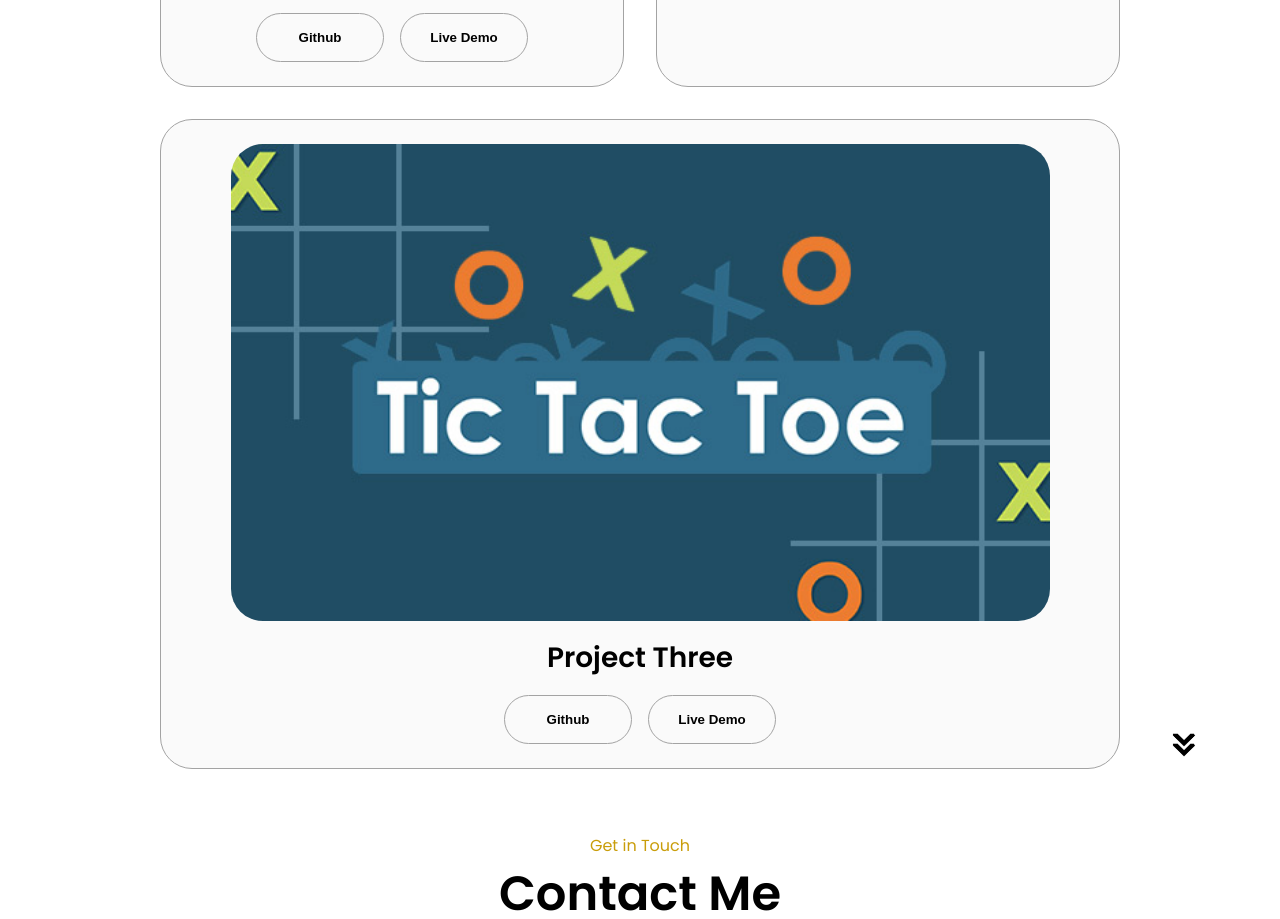
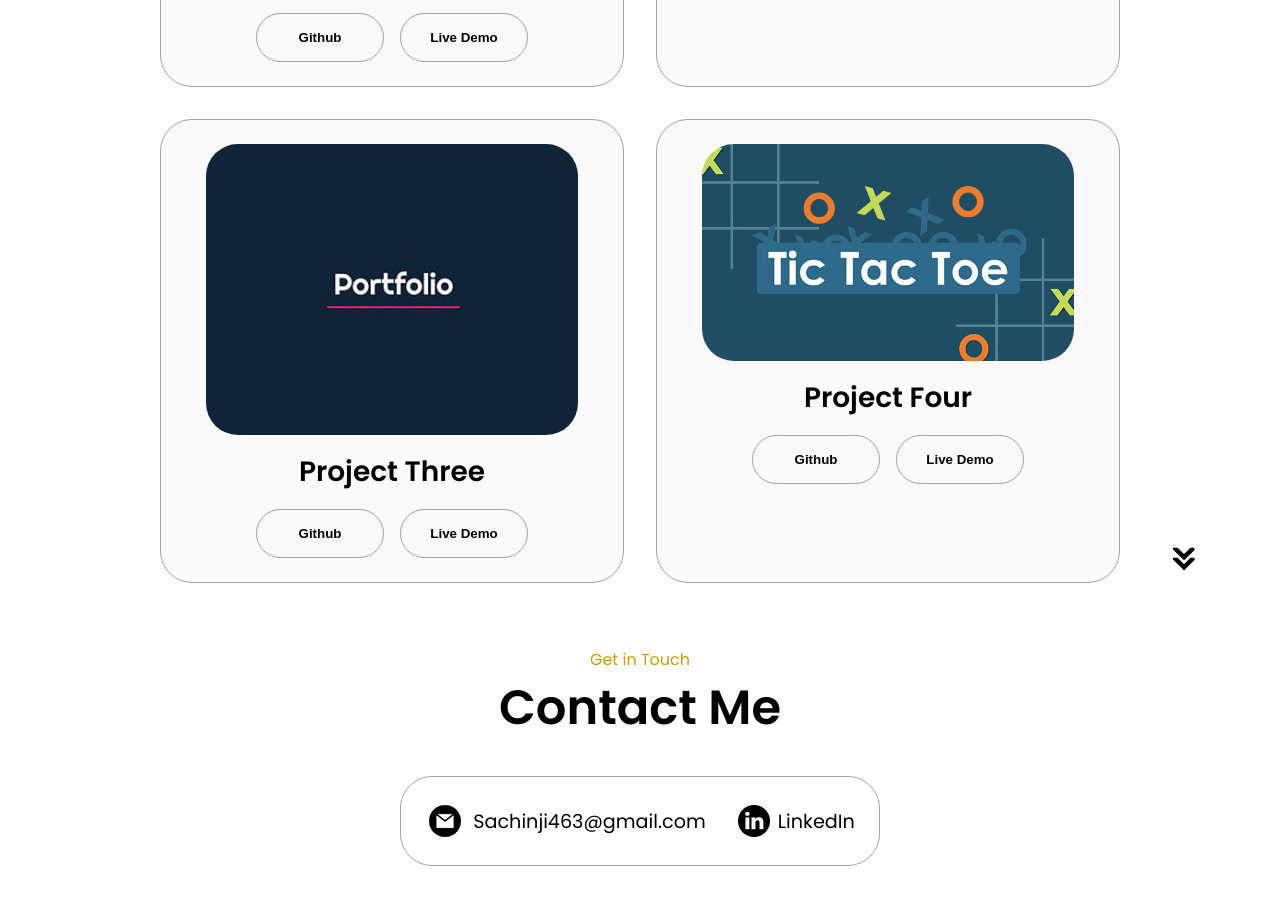
Before and after one commit to Sachin08112004/My-Portfolio, a plain HTML site: page index.html in a window 1280 px wide. Shown: the part 3052-3971 px from the top of the page. Drawn offline with Linux system fonts and the light colour scheme.

Commit message:
Update index.html

```diff
--- a/index.html
+++ b/index.html
@@ -291,12 +291,37 @@
           <div class="details-container color-container">
             <div class="article-container">
               <img
-                src="TicTacToe_OG-logo.jpg"
-                alt="Project 1"
+                src="WhatsApp Image 2024-02-17 at 21.38.02_b5d3cdd1.jpg"
+                alt="Project 3"
                 class="project-img"
               />
             </div>
             <h2 class="experience-sub-title project-title">Project Three</h2>
+            <div class="btn-container">
+              <button
+                class="btn btn-color-2 project-btn"
+                onclick="location.href='https://github.com/Sachin08112004/my-portfolio.git'"
+              >
+                Github
+              </button>
+              <button
+                class="btn btn-color-2 project-btn"
+                onclick="location.href='https://sachin08112004.github.io/my-portfolio/'"
+              >
+                Live Demo
+              </button>
+            </div>
+          </div>
+
+          <div class="details-container color-container">
+            <div class="article-container">
+              <img
+                src="TicTacToe_OG-logo.jpg"
+                alt="Project 4"
+                class="project-img"
+              />
+            </div>
+            <h2 class="experience-sub-title project-title">Project Four</h2>
             <div class="btn-container">
               <button
                 class="btn btn-color-2 project-btn"
```
